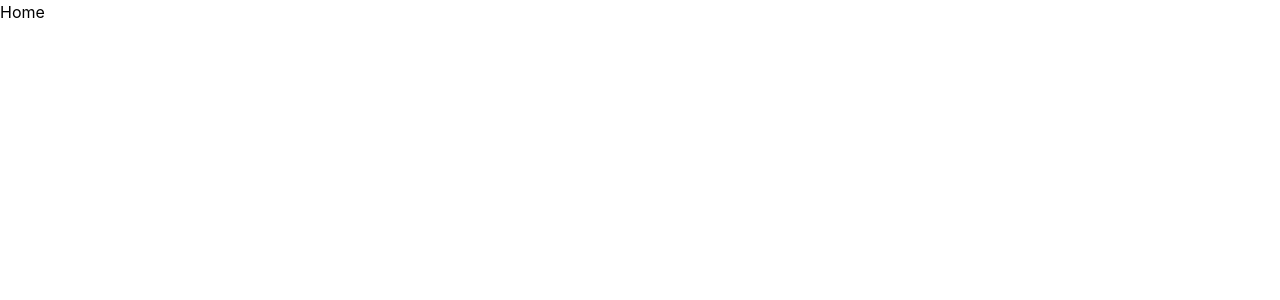
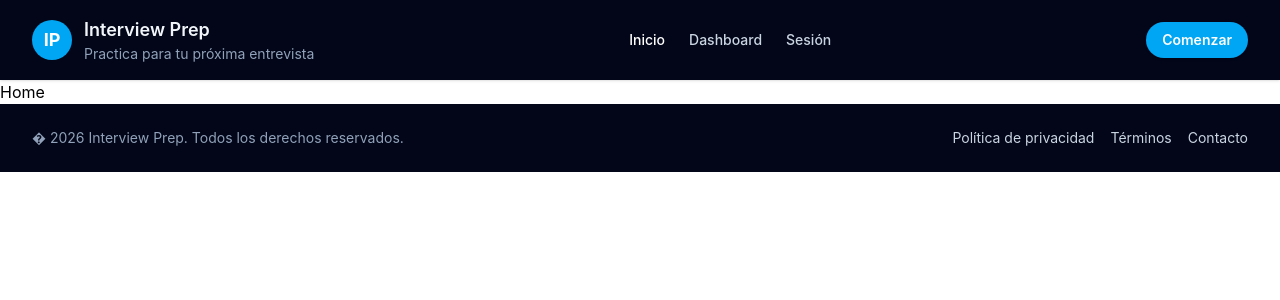
Before and after one commit to albertsp/interview-prep-app, a React app in the folder frontend/: page / in a window 1280 px wide. Shown: the top 300 px of the page. Built offline with nearby package versions, Linux system fonts and the light colour scheme; the HTML template or start-up script is replaced by a standard one.

Commit message:
feat: frontend layout routed

```diff
--- a/frontend/src/App.jsx
+++ b/frontend/src/App.jsx
@@ -4,7 +4,7 @@ import {Routes, Route } from "react-router-dom";
 import Home  from "./pages/Home";
 import Session from "./pages/Session"
 import Dashboard from "./pages/Dashboard"
-
+import Layout from "./components/Layout"
 
 
 function App() {
@@ -13,9 +13,12 @@ function App() {
   return (
 
     <Routes>
-      <Route path="/" element={<Home/>} />
-      <Route path="/session" element={<Session/>} />
-      <Route path="/dashboard" element={<Dashboard />} />
+      <Route element={<Layout/>}>
+        <Route path="/" element={<Home/>} />
+        <Route path="/session" element={<Session/>} />
+        <Route path="/dashboard" element={<Dashboard />} />
+      </Route>
+
     </Routes>
 
   )
--- /dev/null
+++ b/frontend/src/components/Footer.jsx
@@ -0,0 +1,17 @@
+function Footer() {
+  return (
+    <footer className="bg-slate-950 text-slate-300">
+      <div className="mx-auto flex max-w-7xl flex-col gap-4 px-4 py-6 sm:px-6 lg:px-8 md:flex-row md:items-center md:justify-between">
+        <p className="text-sm text-slate-400">� 2026 Interview Prep. Todos los derechos reservados.</p>
+
+        <div className="flex flex-wrap items-center gap-4 text-sm text-slate-300">
+          <a href="#" className="transition hover:text-white">Política de privacidad</a>
+          <a href="#" className="transition hover:text-white">Términos</a>
+          <a href="#" className="transition hover:text-white">Contacto</a>
+        </div>
+      </div>
+    </footer>
+  )
+}
+
+export default Footer
--- /dev/null
+++ b/frontend/src/components/Layout.jsx
@@ -0,0 +1,15 @@
+import Navbar from "./Navbar"
+import Footer from "./Footer"
+import { Outlet } from "react-router-dom"
+
+function Layout() {
+  return (
+    <>
+      <Navbar />
+        <Outlet />
+      <Footer />
+    </>
+  )
+}
+
+export default Layout
--- /dev/null
+++ b/frontend/src/components/Navbar.jsx
@@ -0,0 +1,62 @@
+import { NavLink } from "react-router-dom"
+
+function Navbar() {
+  return (
+    <header className="bg-slate-950 text-slate-100 shadow-sm">
+      <div className="mx-auto flex max-w-7xl items-center justify-between px-4 py-4 sm:px-6 lg:px-8">
+        <div className="flex items-center gap-3">
+          <div className="flex h-10 w-10 items-center justify-center rounded-full bg-sky-500 text-lg font-bold text-white">
+            IP
+          </div>
+          <div>
+            <p className="text-lg font-semibold">Interview Prep</p>
+            <p className="text-sm text-slate-400">Practica para tu próxima entrevista</p>
+          </div>
+        </div>
+
+        <nav className="hidden items-center gap-6 text-sm font-medium md:flex">
+          <NavLink
+            to="/"
+            end
+            className={({ isActive }) =>
+              isActive
+                ? "text-white"
+                : "text-slate-300 transition hover:text-white"
+            }
+          >
+            Inicio
+          </NavLink>
+          <NavLink
+            to="/dashboard"
+            className={({ isActive }) =>
+              isActive
+                ? "text-white"
+                : "text-slate-300 transition hover:text-white"
+            }
+          >
+            Dashboard
+          </NavLink>
+          <NavLink
+            to="/session"
+            className={({ isActive }) =>
+              isActive
+                ? "text-white"
+                : "text-slate-300 transition hover:text-white"
+            }
+          >
+            Sesión
+          </NavLink>
+        </nav>
+
+        <a
+          href="#"
+          className="rounded-full bg-sky-500 px-4 py-2 text-sm font-semibold text-white shadow-sm transition hover:bg-sky-400"
+        >
+          Comenzar
+        </a>
+      </div>
+    </header>
+  )
+}
+
+export default Navbar
```
